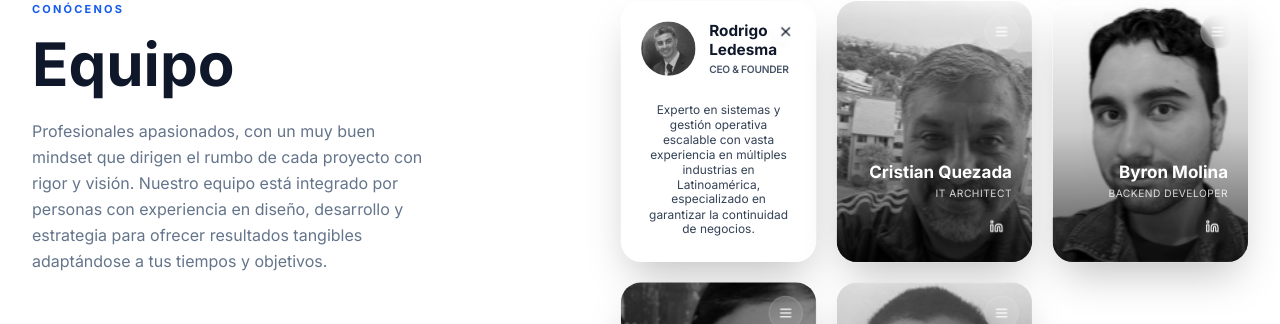
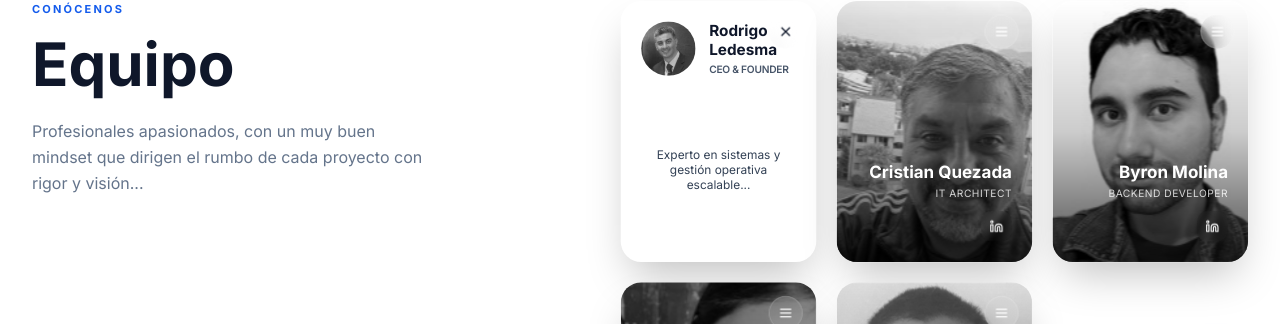
Before and after one commit to asinomas/paginaultima, a React (Vite) app in the folder Pagina_ultima/: page / in a window 1280 px wide. Both pictures are taken after a click on the button 785 px from the left and 6432 px from the top of the page. Shown: the part 6401-6725 px from the top of the page. Built offline with nearby package versions, Linux system fonts and the light colour scheme; no server answers.

Commit message:
Update AboutDetail.tsx

```diff
--- a/Pagina_ultima/src/components/AboutDetail.tsx
+++ b/Pagina_ultima/src/components/AboutDetail.tsx
@@ -5,7 +5,7 @@ import OfficeDetails from './OfficeDetails';
 import { OFFICE_LOCATIONS } from '../constants';
 import { OfficeLocation } from '../types';
 import ScrollAnimation from './ScrollAnimation';
-import TextLoop from './TextLoop'; // Asegúrate de que este archivo exista
+import TextLoop from './TextLoop'; // tu loop de texto
 
 interface AboutDetailProps {
   onContactClick: () => void;
@@ -18,7 +18,7 @@ const AboutDetail: React.FC<AboutDetailProps> = ({ onContactClick, onNavigate })
   );
   const [expandedCard, setExpandedCard] = useState<number | null>(null);
 
-  // --- LÓGICA DE VISIBILIDAD PARA EL LOOP ---
+  // --- Visibilidad del título para activar el loop ---
   const titleRef = useRef<HTMLHeadingElement>(null);
   const [titleVisible, setTitleVisible] = useState(false);
 
@@ -35,41 +35,11 @@ const AboutDetail: React.FC<AboutDetailProps> = ({ onContactClick, onNavigate })
   }, []);
 
   const team = [
-    {
-      name: 'Rodrigo Ledesma',
-      role: 'CEO & Founder',
-      image: './team/rodrigo.jpg',
-      bio: 'Experto en sistemas y gestión operativa escalable con vasta experiencia en múltiples industrias en Latinoamérica, especializado en garantizar la continuidad de negocios.',
-      linkedin: 'https://linkedin.com/in/rodrigo-andres-ledesma-ritchie-6370aa26'
-    },
-    {
-      name: 'Cristian Quezada',
-      role: 'IT Architect',
-      image: './team/cristian.jpg',
-      bio: 'Estratega de TI con foco en diseñar arquitecturas eficientes en proyectos complejos de transformación digital, cloud, DevOps, optimizando el desempeño del negocio.',
-      linkedin: 'https://linkedin.com/in/cristian-quezada-00372920'
-    },
-    {
-      name: 'Byron Molina',
-      role: 'Backend Developer',
-      image: './team/byron.jpg',
-      bio: 'Especialista en desarrollo, despliegue y mantención de aplicaciones web, BFFs, APIs, microservicios y migraciones tecnológicas.',
-      linkedin: 'https://linkedin.com/in/bmolinh'
-    },
-    {
-      name: 'Daniela Paredes',
-      role: 'Project Management Office',
-      image: './team/daniela.jpg',
-      bio: 'Líder en planificacion, gestión, desarrollo y supervision organizacional, enfocada en equipos técnicos de alto rendimiento.',
-      linkedin: 'https://linkedin.com/in/daniela-paredes-vidal'
-    },
-    {
-      name: 'Gonzalo Astudillo',
-      role: 'IT Delivery Manager',
-      image: './team/gonzalo.jpg',
-      bio: 'Impulsor de innovación tecnológica y proyectos críticos en sectores regulados, combinando integración de sistemas, desarrollo digital y optimización operativa.',
-      linkedin: 'https://linkedin.com/in/gastu'
-    }
+    { name: 'Rodrigo Ledesma', role: 'CEO & Founder', image: './team/rodrigo.jpg', bio: 'Experto en sistemas y gestión operativa escalable...', linkedin: 'https://linkedin.com/in/rodrigo-andres-ledesma-ritchie-6370aa26' },
+    { name: 'Cristian Quezada', role: 'IT Architect', image: './team/cristian.jpg', bio: 'Estratega de TI con foco en diseñar arquitecturas eficientes...', linkedin: 'https://linkedin.com/in/cristian-quezada-00372920' },
+    { name: 'Byron Molina', role: 'Backend Developer', image: './team/byron.jpg', bio: 'Especialista en desarrollo, despliegue y mantención de aplicaciones...', linkedin: 'https://linkedin.com/in/bmolinh' },
+    { name: 'Daniela Paredes', role: 'Project Management Office', image: './team/daniela.jpg', bio: 'Líder en planificación, gestión y supervisión organizacional...', linkedin: 'https://linkedin.com/in/daniela-paredes-vidal' },
+    { name: 'Gonzalo Astudillo', role: 'IT Delivery Manager', image: './team/gonzalo.jpg', bio: 'Impulsor de innovación tecnológica y proyectos críticos...', linkedin: 'https://linkedin.com/in/gastu' }
   ];
 
   const toggleCard = (index: number) => {
@@ -84,7 +54,7 @@ const AboutDetail: React.FC<AboutDetailProps> = ({ onContactClick, onNavigate })
         <div className="container mx-auto max-w-7xl px-6 lg:px-8 relative z-10">
           <div className="flex flex-col lg:flex-row gap-16 items-start">
 
-            {/* TEXTO IZQUIERDA */}
+            {/* TEXTO A LA IZQUIERDA */}
             <div className="lg:w-1/2">
               <h4 className="text-[11px] font-bold uppercase tracking-[0.2em] text-[#135bec] mb-4">Nuestra Historia</h4>
 
@@ -103,7 +73,7 @@ const AboutDetail: React.FC<AboutDetailProps> = ({ onContactClick, onNavigate })
               </h1>
 
               <p className="text-lg text-slate-500 mb-6 leading-relaxed tracking-tighter">
-                Nacimos para transformar la complejidad técnica en valor empresarial. Somos una startup que trasciende la simple implementación técnica, nos sumergimos en la cultura de nuestros clientes para convertir obstáculos en motores de crecimiento sin perder la continuidad operativa.
+                Nacimos para transformar la complejidad técnica en valor empresarial...
               </p>
 
               <button onClick={onContactClick} className="bg-[#135bec] text-white font-bold px-10 py-5 rounded-2xl flex items-center gap-2 hover:scale-105 transition-all">
@@ -130,23 +100,22 @@ const AboutDetail: React.FC<AboutDetailProps> = ({ onContactClick, onNavigate })
         <div className="text-center mb-4 flex flex-col items-center">
           <div className="flex items-center w-full justify-center mb-6">
             <div className="h-0.5 flex-1 bg-gradient-to-r from-transparent to-slate-200 hidden md:block mr-10" />
-            <h2 className="text-3xl lg:text-5xl font-extrabold text-slate-900 tracking-tight px-6">Quiénes somos</h2>
+            <h2 className="text-3xl lg:text-5xl font-extrabold text-slate-900 tracking-tight px-6">
+              Quiénes somos
+            </h2>
             <div className="h-0.5 flex-1 bg-gradient-to-l from-transparent to-slate-200 hidden md:block ml-10" />
           </div>
         </div>
 
         <div className="flex flex-col lg:flex-row gap-20 items-start">
-          {/* TEXTO IZQUIERDA */}
           <div className="lg:w-[35%] lg:sticky lg:top-32">
             <h4 className="text-[#135bec] font-bold uppercase tracking-[0.2em] text-[11px] mb-4">Conócenos</h4>
             <h2 className="text-5xl lg:text-6xl font-black text-slate-900 mb-6 leading-[1.1]">Equipo</h2>
             <p className="text-slate-500 text-base leading-relaxed font-normal">
-              Profesionales apasionados, con un muy buen mindset que dirigen el rumbo de cada proyecto con rigor y visión.
-              Nuestro equipo está integrado por personas con experiencia en diseño, desarrollo y estrategia para ofrecer resultados tangibles adaptándose a tus tiempos y objetivos.
+              Profesionales apasionados, con un muy buen mindset que dirigen el rumbo de cada proyecto con rigor y visión...
             </p>
           </div>
 
-          {/* GRID DE FOTOS */}
           <div className="lg:w-[65%]">
             <ScrollAnimation>
               <div className="origin-top-right scale-[0.85] transform">
@@ -154,19 +123,17 @@ const AboutDetail: React.FC<AboutDetailProps> = ({ onContactClick, onNavigate })
                   {team.map((member, i) => (
                     <div key={i} className="group">
                       <div className={`aspect-[3/4] w-full rounded-3xl overflow-hidden relative shadow-2xl transition-all duration-700 ${expandedCard === i ? 'bg-white' : ''}`}>
-                        {/* IMAGEN */}
                         <div className={`absolute inset-0 transition-opacity duration-700 ${expandedCard === i ? 'opacity-0 pointer-events-none' : 'opacity-100'}`}>
                           <img
                             alt={member.name}
                             className="grayscale w-full h-full object-cover transition-all duration-[1.5s] group-hover:scale-105 will-change-transform backface-visibility-hidden"
                             src={member.image}
                             loading="lazy"
-                            onError={(e) => {(e.target as HTMLImageElement).src='https://images.unsplash.com/photo-1599566150163-29194dcaad36?q=80&w=800';}}
+                            onError={(e) => {(e.target as HTMLImageElement).src = 'https://images.unsplash.com/photo-1599566150163-29194dcaad36?q=80&w=800';}}
                           />
                           <div className="absolute inset-0 bg-gradient-to-t from-black/70 via-black/20 to-transparent"></div>
                         </div>
 
-                        {/* NOMBRE Y LINKEDIN */}
                         <div className={`absolute bottom-6 left-6 right-6 text-right transition-all duration-700 ${expandedCard === i ? 'opacity-0 pointer-events-none' : 'opacity-100'}`}>
                           <h4 className="text-white text-xl font-bold mb-1">{member.name}</h4>
                           <p className="text-white/80 text-xs font-normal uppercase tracking-wider mb-3">{member.role}</p>
@@ -177,11 +144,10 @@ const AboutDetail: React.FC<AboutDetailProps> = ({ onContactClick, onNavigate })
                           </div>
                         </div>
 
-                        {/* CONTENIDO EXPANDIDO */}
                         <div className={`absolute inset-0 flex flex-col p-6 transition-all duration-700 ${expandedCard === i ? 'opacity-100' : 'opacity-0 pointer-events-none'}`}>
                           <div className="flex items-start gap-4 mb-6">
                             <div className="flex-shrink-0 w-16 h-16 rounded-full overflow-hidden">
-                              <img src={member.image} alt={member.name} className="w-full h-full object-cover grayscale"/>
+                              <img src={member.image} alt={member.name} className="w-full h-full object-cover grayscale" onError={(e) => {(e.target as HTMLImageElement).src = 'https://images.unsplash.com/photo-1599566150163-29194dcaad36?q=80&w=800';}} />
                             </div>
                             <div className="flex-1">
                               <h4 className="text-slate-900 text-lg font-bold leading-tight">{member.name}</h4>
@@ -193,9 +159,8 @@ const AboutDetail: React.FC<AboutDetailProps> = ({ onContactClick, onNavigate })
                           </div>
                         </div>
 
-                        {/* BOTÓN HAMBURGUESA */}
                         <button onClick={() => toggleCard(i)} className="absolute top-4 right-4 z-20 size-10 rounded-full bg-white/10 backdrop-blur-md border border-white/20 flex items-center justify-center hover:bg-white/20 transition-all duration-300 group/btn">
-                          {expandedCard === i ? <X size={18} className="text-slate-900 transition-transform group-hover/btn:rotate-90"/> : <Menu size={18} className="text-white transition-transform group-hover/btn:scale-110"/>}
+                          {expandedCard === i ? <X size={18} className="text-slate-900 transition-transform group-hover/btn:rotate-90" /> : <Menu size={18} className="text-white transition-transform group-hover/btn:scale-110" />}
                         </button>
                       </div>
                     </div>
@@ -207,7 +172,7 @@ const AboutDetail: React.FC<AboutDetailProps> = ({ onContactClick, onNavigate })
         </div>
       </section>
 
-      {/* SECCIÓN MAPA GLOBAL */}
+      {/* SECCIÓN MAPA */}
       <ScrollAnimation>
         <section className="bg-slate-950 py-24 border-t border-slate-900">
           <div className="container mx-auto max-w-7xl px-6 lg:px-8">
@@ -232,7 +197,6 @@ const AboutDetail: React.FC<AboutDetailProps> = ({ onContactClick, onNavigate })
 
                 <div className="flex-1 bg-slate-900/40 border-l border-slate-800/60 p-10 flex flex-col justify-between">
                   <OfficeDetails office={selectedOffice} />
-
                   <div className="mt-12">
                     <p className="text-[10px] font-bold text-slate-500 uppercase tracking-[0.2em] mb-6">Navegar Ubicaciones</p>
                     <div className="grid grid-cols-2 gap-2">
```
